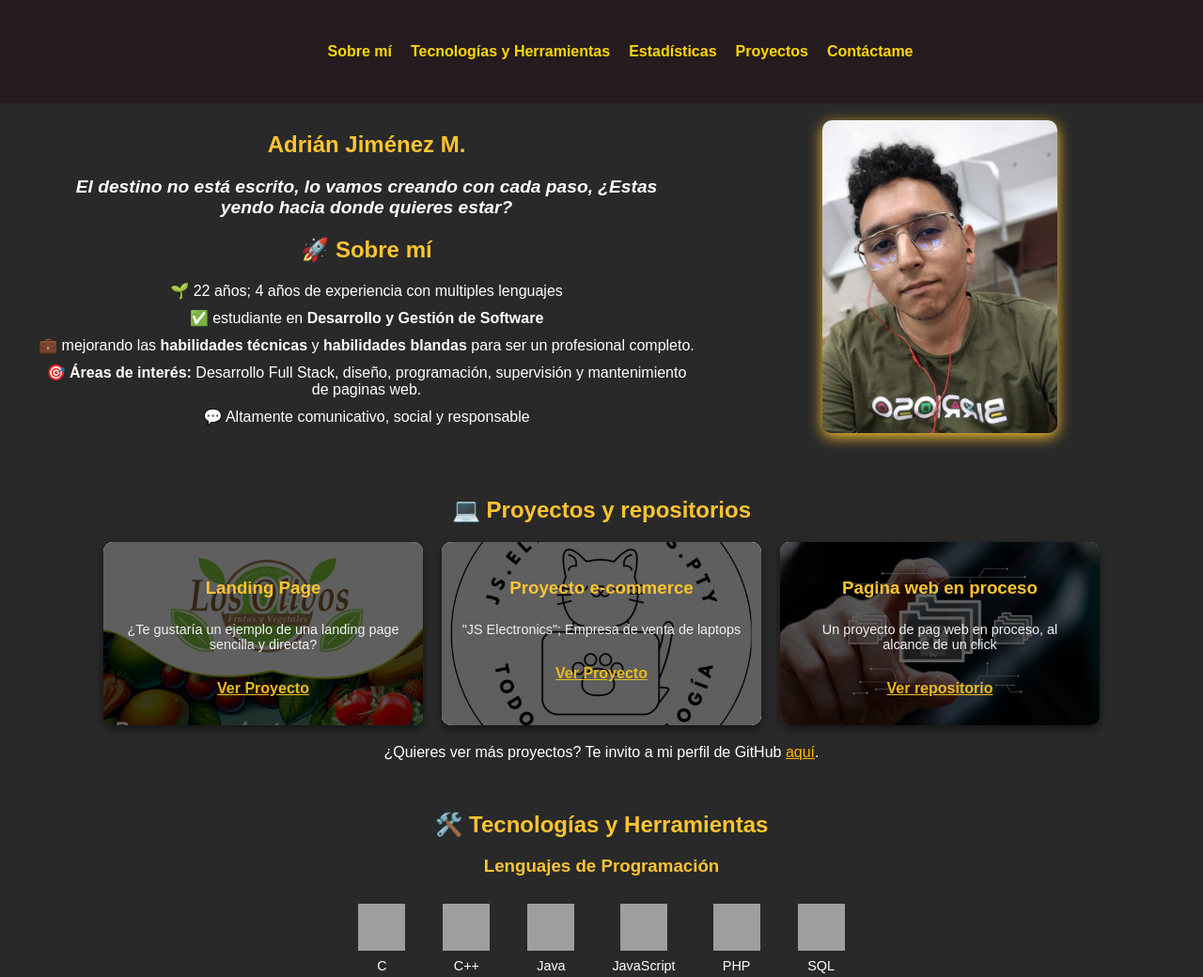
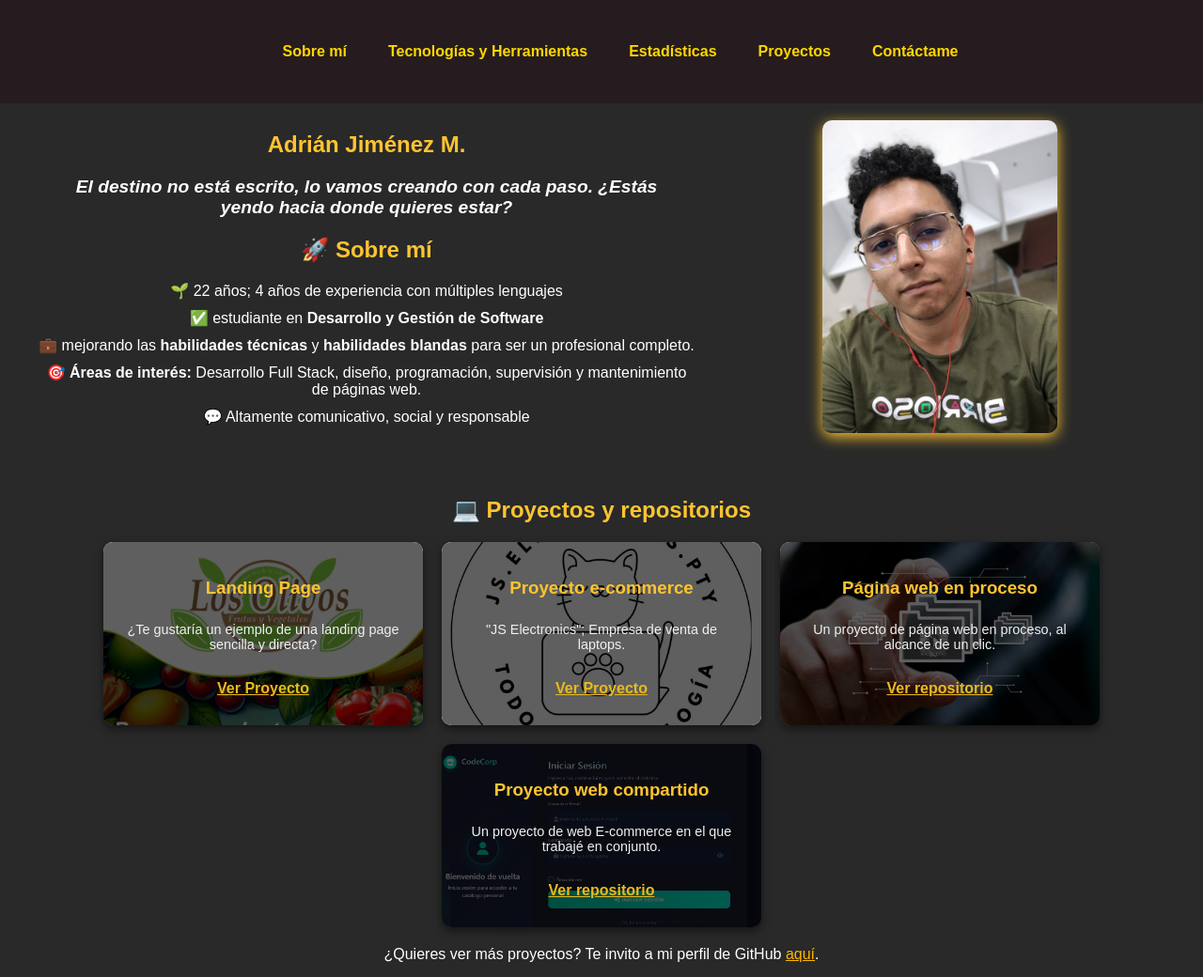
Before and after one commit to Hunter2801a/PortafoliosVirtual, a plain HTML site: page index.html in a window 1280 px wide. Shown: the top 1040 px of the page at 94% size. Drawn offline with Linux system fonts and the light colour scheme; grey boxes are pictures that could not be loaded.

Commit message:
nuevo proyecto añadido

```diff
--- a/desp_styles.css
+++ b/desp_styles.css
@@ -1,5 +1,9 @@
 
 /* Estilos generales */
+html {
+    scroll-behavior: smooth; /* Scroll suave para toda la página */
+}
+
 body {
     font-family: Arial, sans-serif;
     margin: 0;
@@ -143,8 +147,9 @@ blockquote {
 .proyecto1 { background-image: url('LosOlivos.png'); }
 .proyecto2 { background-image: url('repo.png'); }
 .proyecto3 { background-image: url('jselectronics.jpg'); }
+.proyecto4 { background-image: url('CodeCorp.png'); }
 
-.proyecto1, .proyecto2, .proyecto3 {
+.proyecto1, .proyecto2, .proyecto3, .proyecto4 {
     background-size: cover;
     background-position: center;
 }
@@ -200,10 +205,20 @@ header {
     color: #FFD700;
     text-decoration: none;
     font-weight: bold;
+    padding: 8px 12px;
+    border-radius: 5px;
+    transition: all 0.3s ease;
+    position: relative;
 }
 
 .nav-links a:hover {
     color: #FFB700;
+    background-color: rgba(255, 215, 0, 0.1);
+    transform: translateY(-2px);
+}
+
+.nav-links a:active {
+    transform: translateY(0);
 }
 
 /* Presentación */
@@ -215,6 +230,12 @@ header {
     gap: 20px;
     flex-direction: column;
     text-align: center;
+    scroll-margin-top: 100px; /* Compensar el header fijo */
+}
+
+/* Ajuste para las secciones con scroll suave */
+#sobre-mi, #tecnologias, #proyectos, #estadisticas, #contacto {
+    scroll-margin-top: 100px; /* Compensar el header fijo */
 }
 
 #presentacion .info {
--- a/index.html
+++ b/index.html
@@ -26,17 +26,17 @@
                 <div id="inicio">
                     <h1>Adrián Jiménez M.</h1>
                      <blockquote>
-                     El destino no está escrito, lo vamos creando con cada paso, ¿Estas yendo hacia donde quieres estar?
+                     El destino no está escrito, lo vamos creando con cada paso. ¿Estás yendo hacia donde quieres estar?
                     </blockquote>
                 </div>
 
                 <div id="sobre-mi">
                     <h2>🚀 Sobre mí</h2>
                     <ul>
-                        <li>🌱 22 años; 4 años de experiencia con multiples lenguajes</li>
+                        <li>🌱 22 años; 4 años de experiencia con múltiples lenguajes</li>
                         <li>✅ estudiante en <strong>Desarrollo y Gestión de Software</strong> </li>
                         <li>💼 mejorando las <strong>habilidades técnicas</strong> y <strong>habilidades blandas</strong> para ser un profesional completo.</li>
-                        <li>🎯 <strong>Áreas de interés:</strong> Desarrollo Full Stack, diseño, programación, supervisión y mantenimiento de paginas web.</li>
+                        <li>🎯 <strong>Áreas de interés:</strong> Desarrollo Full Stack, diseño, programación, supervisión y mantenimiento de páginas web.</li>
                         <li>💬 Altamente comunicativo, social y responsable</li>
                     </ul>
                 </div>
@@ -61,14 +61,20 @@
                 <!-- Proyecto 2 -->
                 <div class="project-card proyecto3">
                     <h3>Proyecto e-commerce</h3>
-                    <p>"JS Electronics"; Empresa de venta de laptops</p>
+                    <p>"JS Electronics"; Empresa de venta de laptops.</p>
                     <a href="https://proyecto-ds-5.vercel.app/" class="project-button" target="_blank">Ver Proyecto</a>
                 </div>
-                <!-- repositorio -->
+                <!-- Proyecto 3 -->
                 <div class="project-card proyecto2">
-                    <h3>Pagina web en proceso</h3>
-                    <p>Un proyecto de pag web en proceso, al alcance de un click</p>
+                    <h3>Página web en proceso</h3>
+                    <p>Un proyecto de página web en proceso, al alcance de un clic.</p>
                     <a href="https://github.com/Hunter2801a/TecnoY_Page.git" class="project-button" target="_blank">Ver repositorio</a>
+                </div>
+                <!-- Proyecto 4 -->
+                <div class="project-card proyecto4">
+                    <h3>Proyecto web compartido</h3>
+                    <p>Un proyecto de web E-commerce en el que trabajé en conjunto.</p>
+                    <a href="https://github.com/Hunter2801a/DS7-Final.git" class="project-button" target="_blank">Ver repositorio</a>
                 </div>
             </div>
             <!-- Texto adicional para ver más proyectos -->
@@ -198,6 +204,7 @@
             <h2>📫 Contáctame</h2>
             <ul>
                 <li>Correo: <a href="mailto:adrianalbertojimenez@gmail.com">adrianalbertojimenez@gmail.com</a></li>
+                <li>Correo Institucional: <a href="mailto:adrian.jimenez2@utp.ac.pa">adrian.jimenez2@utp.ac.pa</a></li>
                 <li>Instagram: <a href="https://www.instagram.com/jimenez_adrian/">jimenez_adrian</a></li>
             </ul>
         </section>
@@ -205,7 +212,7 @@
 
     <!-- Footer -->
     <footer class="footer">
-        <p>© 2025 Adrian Jimenez. todos los derechos reservados</p>
+        <p>© 2025 Adrián Jiménez. Todos los derechos reservados</p>
     </footer>
     </body>
 </html>
```
Also changed, not shown: CodeCorp.png (added).
